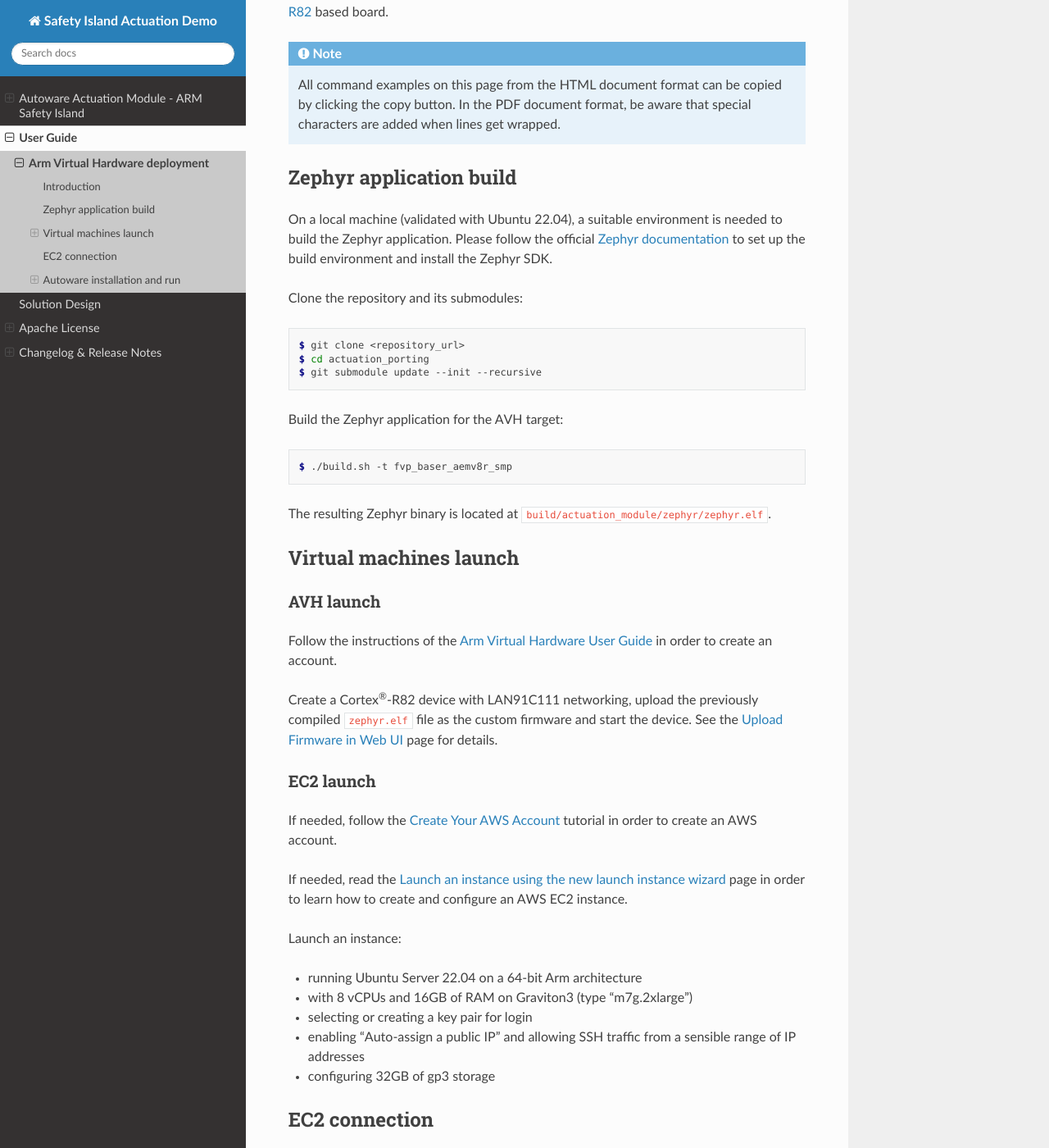
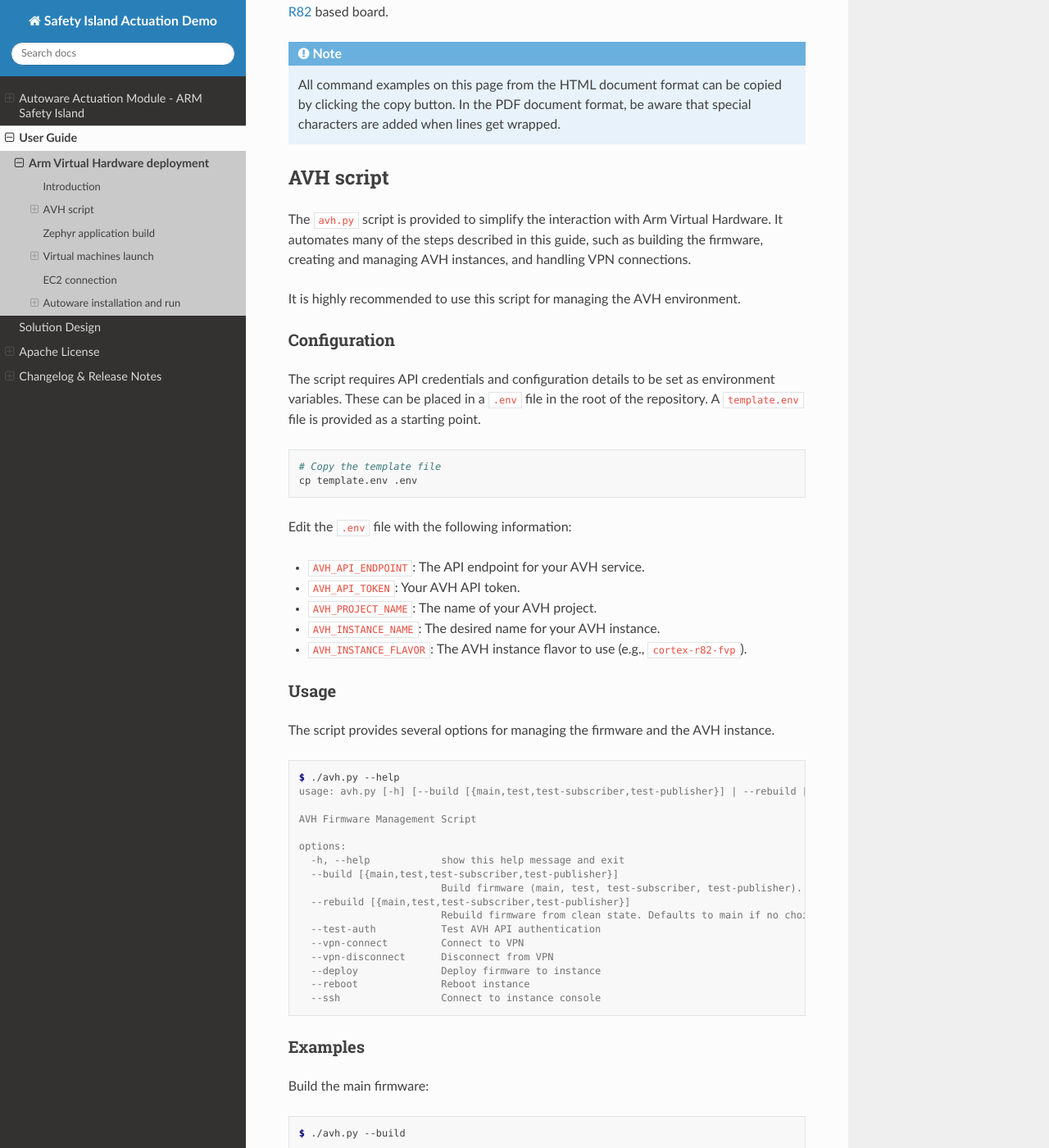
Before and after one commit to oguzkaganozt/actuation_porting, a Sphinx documentation site: the page built from documentation/user_guide/avh.rst, in a window 1280 px wide and 1400 px high, scrolled down 332 px. Shown: the whole window at 82% size. Built offline with Sphinx 7.4.7 and the Read the Docs theme 3.1.0, drawn with Linux system fonts in a browser that asks for light colours; some of the changed text lies outside the part shown.

Commit message:
Add AVH script documentation to user guide

```diff
--- a/documentation/user_guide/avh.rst
+++ b/documentation/user_guide/avh.rst
@@ -31,9 +31,99 @@
   In the PDF document format, be aware that special characters are added when
   lines get wrapped.
 
+***********
+AVH script
+***********
+
+The ``avh.py`` script is provided to simplify the interaction with Arm Virtual
+Hardware. It automates many of the steps described in this guide, such as
+building the firmware, creating and managing AVH instances, and handling VPN
+connections.
+
+It is highly recommended to use this script for managing the AVH environment.
+
+Configuration
+=============
+
+The script requires API credentials and configuration details to be set as
+environment variables. These can be placed in a ``.env`` file in the root of
+the repository. A ``template.env`` file is provided as a starting point.
+
+.. code-block:: bash
+
+  # Copy the template file
+  cp template.env .env
+
+Edit the ``.env`` file with the following information:
+
+- ``AVH_API_ENDPOINT``: The API endpoint for your AVH service.
+- ``AVH_API_TOKEN``: Your AVH API token.
+- ``AVH_PROJECT_NAME``: The name of your AVH project.
+- ``AVH_INSTANCE_NAME``: The desired name for your AVH instance.
+- ``AVH_INSTANCE_FLAVOR``: The AVH instance flavor to use (e.g., ``cortex-r82-fvp``).
+
+Usage
+=====
+
+The script provides several options for managing the firmware and the AVH
+instance.
+
+.. code-block:: console
+
+  $ ./avh.py --help
+  usage: avh.py [-h] [--build [{main,test,test-subscriber,test-publisher}] | --rebuild [{main,test,test-subscriber,test-publisher}]] [--test-auth] [--vpn-connect] [--vpn-disconnect] [--deploy] [--reboot] [--ssh]
+
+  AVH Firmware Management Script
+
+  options:
+    -h, --help            show this help message and exit
+    --build [{main,test,test-subscriber,test-publisher}]
+                          Build firmware (main, test, test-subscriber, test-publisher). Defaults to main if no choice specified.
+    --rebuild [{main,test,test-subscriber,test-publisher}]
+                          Rebuild firmware from clean state. Defaults to main if no choice specified.
+    --test-auth           Test AVH API authentication
+    --vpn-connect         Connect to VPN
+    --vpn-disconnect      Disconnect from VPN
+    --deploy              Deploy firmware to instance
+    --reboot              Reboot instance
+    --ssh                 Connect to instance console
+
+
+Examples
+========
+
+Build the main firmware:
+
+.. code-block:: console
+
+    $ ./avh.py --build
+
+Build and deploy the main firmware:
+
+.. code-block:: console
+
+    $ ./avh.py --build --deploy
+
+Rebuild the firmware from a clean state and deploy it:
+
+.. code-block:: console
+
+    $ ./avh.py --rebuild --deploy
+
+Connect to the instance console:
+
+.. code-block:: console
+
+    $ ./avh.py --ssh
+
 ************************
 Zephyr application build
 ************************
+
+.. note::
+
+  The ``avh.py`` script can be used to build the firmware. See the `AVH script`
+  section for more details.
 
 On a local machine (validated with Ubuntu 22.04), a suitable environment is
 needed to build the Zephyr application. Please follow the official
@@ -60,6 +150,11 @@
 ***********************
 Virtual machines launch
 ***********************
+
+.. note::
+
+    The ``avh.py`` script can be used to manage the AVH instance and VPN
+    connection. See the `AVH script` section for more details.
 
 AVH launch
 ==========
```
